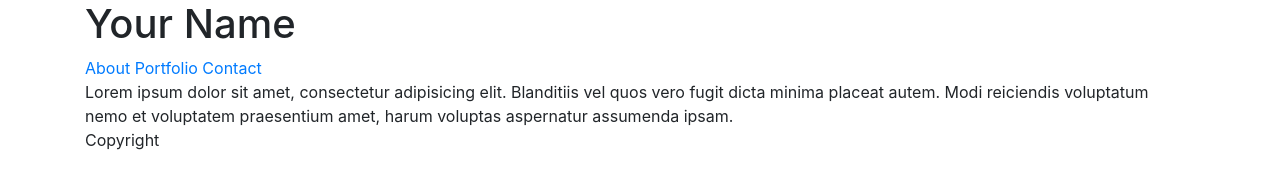
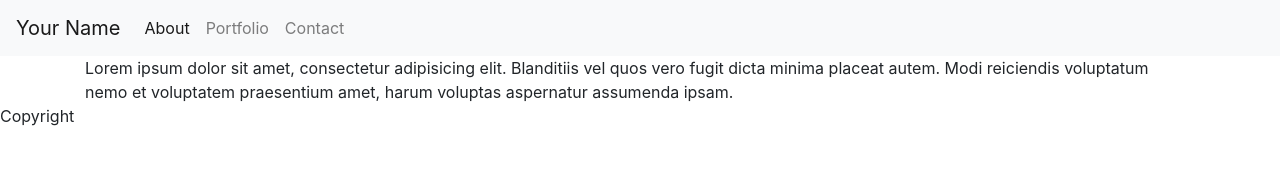
Before and after one commit to illimitableissi/Bootstrap-Portfolio, a plain HTML site: page index.html in a window 1280 px wide. Drawn offline with nearby package versions, Linux system fonts and the light colour scheme.

Commit message:
Added Nav Bars

```diff
--- a/index.html
+++ b/index.html
@@ -6,26 +6,47 @@
     <meta http-equiv="X-UA-Compatible" content="ie=edge">
     <title>Document</title>
     <link rel="stylesheet" href="https://stackpath.bootstrapcdn.com/bootstrap/4.3.1/css/bootstrap.min.css" integrity="sha384-ggOyR0iXCbMQv3Xipma34MD+dH/1fQ784/j6cY/iJTQUOhcWr7x9JvoRxT2MZw1T" crossorigin="anonymous">
+    <link rel="stylesheet" href="style.css">
 
 </head>
 <body>
 
+        <nav class="navbar navbar-expand-lg navbar-light bg-light">
+                <a class="navbar-brand" href="#">Your Name</a>
+                <button class="navbar-toggler" type="button" data-toggle="collapse" data-target="#navbarNav" aria-controls="navbarNav" aria-expanded="false" aria-label="Toggle navigation">
+                  <span class="navbar-toggler-icon"></span>
+                </button>
+                <div class="collapse navbar-collapse" id="navbarNav">
+                  <ul class="navbar-nav">
+                    <li class="nav-item active">
+                      <a class="nav-link" href="index.html"> About </a>
+                    </li>
+                    <li class="nav-item">
+                      <a class="nav-link" href="portfolio.html">Portfolio</a>
+                    </li>
+                    <li class="nav-item">
+                      <a class="nav-link" href="contact.html">Contact</a>
+                    </li>
+                    <li class="nav-item">
+                      <a class="nav-link disabled" href="#" tabindex="-1" aria-disabled="true"></a>
+                    </li>
+                  </ul>
+                </div>
+              </nav>
+
+
 <div class="container">
 
-<h1>Your Name</h1>
-<div class="Links">
- <a href="index.html">About</a>
- <a href="portfolio.html">Portfolio</a>
- <a href="contact.html">Contact</a>
-</div>
-
 <div class="row">
-        <img src="" img id="Placeholder">
+        <img src="" class="rounded float-left" alt="">
         <div class="col">Lorem ipsum dolor sit amet, consectetur adipisicing elit. Blanditiis vel quos vero fugit dicta minima placeat autem. Modi reiciendis voluptatum nemo et voluptatem praesentium amet, harum voluptas aspernatur assumenda ipsam.</div>
     </div>
 
-<footer>Copyright</footer>
+<div class="row">
+
+</div>
 </div>
 
+<footer>Copyright</footer>
 </body>
 </html>
```
Also changed, not shown: contact.html (+24 -7 lines), portfolio.html (+24 -8 lines), style.css (added).
